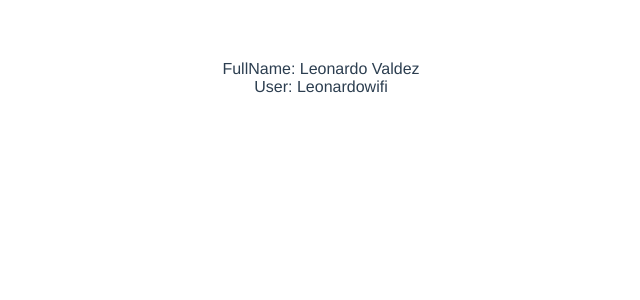
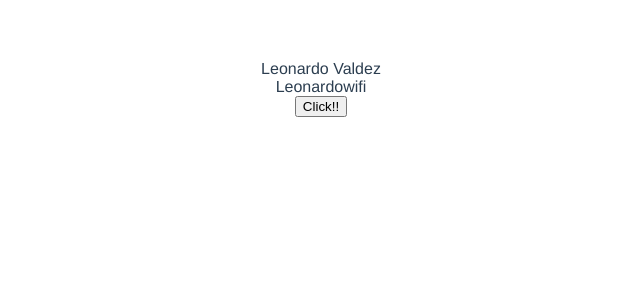
Before and after one commit to leonardoovaldezz/vuejs-componentes-composition, a Vue app: page / in a window 1280 px wide. Shown: the top 300 px of the page, without its empty margins (319-959 px from the left). Built offline with nearby package versions, Linux system fonts and the light colour scheme.

Commit message:
templete refs

```diff
--- a/src/components/Home.vue
+++ b/src/components/Home.vue
@@ -1,17 +1,17 @@
 <template>
-  <div>FullName: {{ fullName }}</div>
-  <div>User: {{ username }}</div>
+  <div>{{ fullName }}</div>
+  <div>{{ username }}</div>
+  <button ref="btn">Click!!</button>
 </template>
 
 <script>
-import { toRefs, computed, inject } from "vue";
+import { ref, toRefs, computed, watch, inject } from "vue";
 
 export default {
   props: {
     firstName: String,
     lastName: String,
   },
-
   setup(props, { expose }) {
     const { firstName, lastName } = toRefs(props);
 
@@ -25,9 +25,17 @@ export default {
       fullName,
     });
 
+    const btn = ref(null);
+    console.log(btn.value);
+
+    watch(btn, (valor) => {
+      console.log(valor);
+    });
+
     return {
       fullName,
       username,
+      btn,
     };
   },
 };
```
